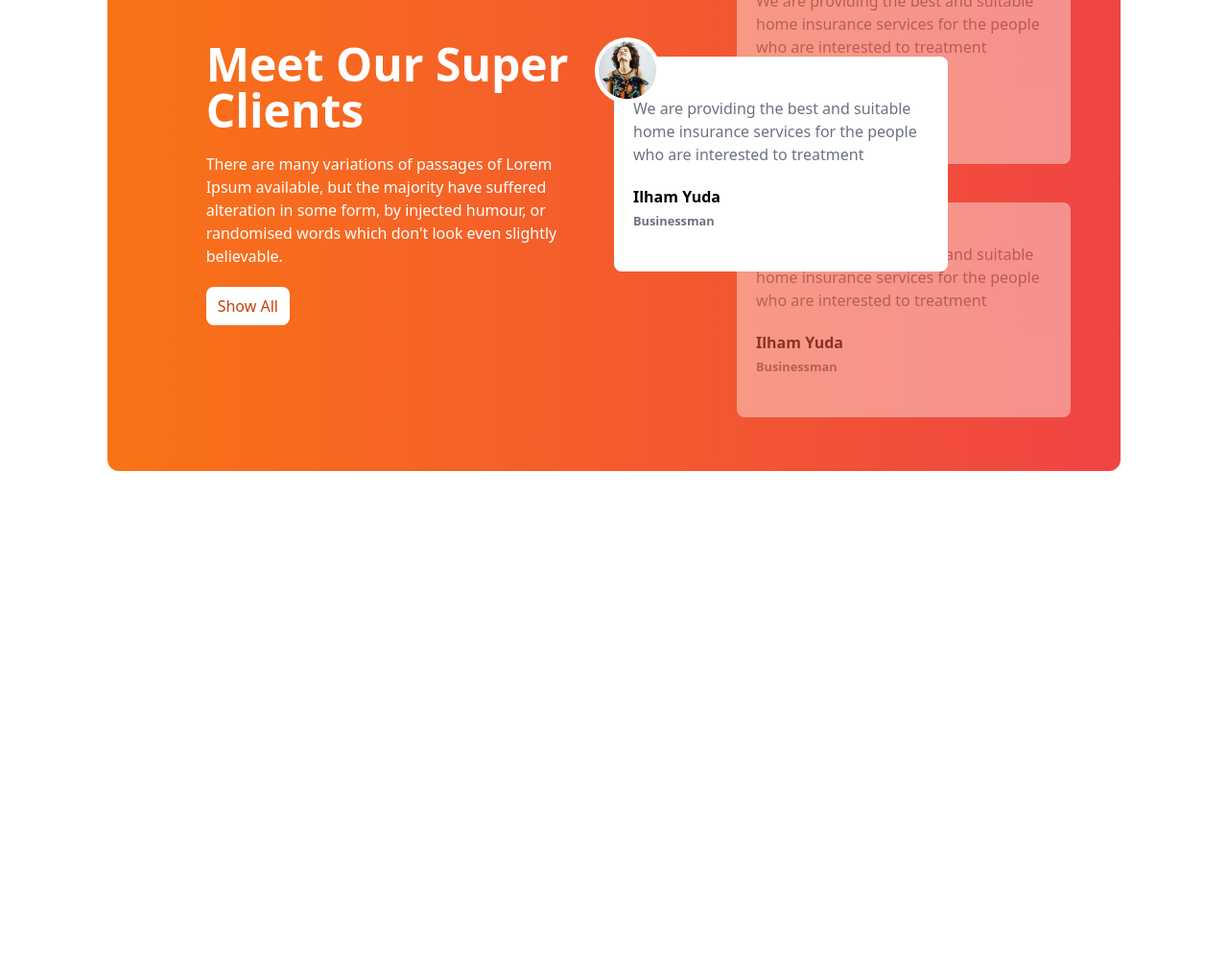
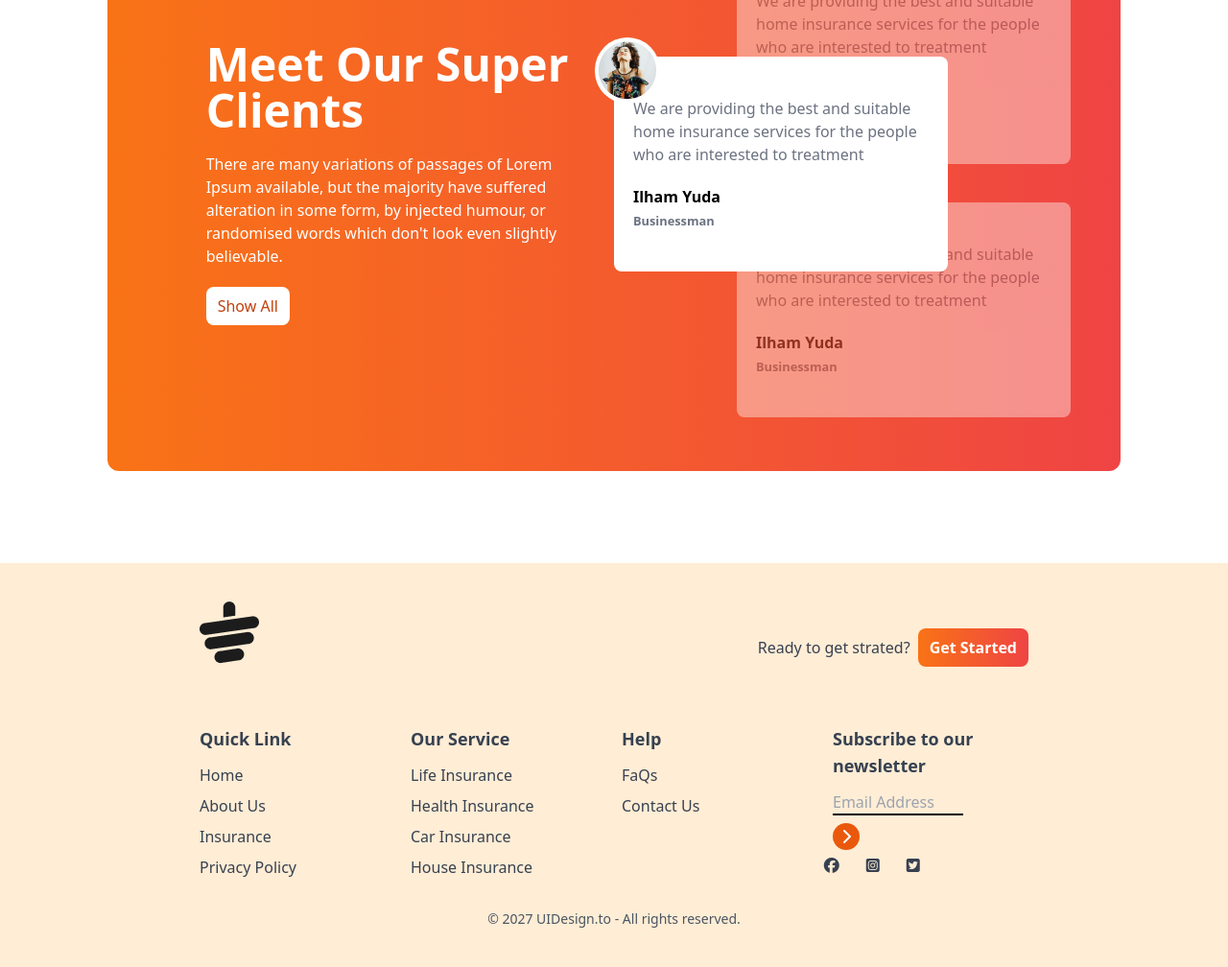
Before and after one commit to SajidMahmud077/tea-house-resources-using-tailwind, a plain HTML site: page index.html in a window 1280 px wide. Shown: the part 1941-2949 px from the top of the page at 96% size. Before the commit the page ends 2528 px from the top, so only its background shows below. Drawn offline with nearby package versions, Linux system fonts and the light colour scheme.

Commit message:
footer section done

```diff
--- a/index.html
+++ b/index.html
@@ -190,7 +190,87 @@
                   </div>
               </div>
             </section>
+            <!-- news section -->
+
+
       </main>
+        <!-- footer section -->
+          <footer class="bg-orange-100  text-gray-700 py-10 px-4 md:px-16">
+            <div class="w-9/12 mx-auto">
+              <!-- logo -->
+                <div class="mb-8 flex justify-between">
+                  <img class="mb-8" src="./images/cup.png" alt="">
+                    <div class="flex items-center gap-2">
+                      <h4>Ready to get strated?</h4>
+                      <button class="bg-gradient-to-r from-orange-500 to-red-500 py-2 px-3 rounded-lg text-white font-bold ">Get Started</button>
+                    </div>
+                </div>
+                <!-- links -->
+                  <div class="grid grid-cols-1 md:grid-cols-2 lg:grid-cols-4 gap-4">
+
+                  <!-- first column -->
+                    <div>
+                    <h3 class="font-semibold text-lg mb-3">Quick Link</h3>
+                    <ul class="space-y-2">
+                      <li><a class="hover:text-orange-600" href="#">Home</a></li>
+                      <li><a class="hover:text-orange-600" href="#">About Us</a></li>
+                      <li><a class="hover:text-orange-600" href="#">Insurance</a></li>
+                      <li><a class="hover:text-orange-600" href="#">Privacy Policy</a></li>
+                    </ul>
+                    </div>
+                    <!-- second column -->
+                    <div>
+                    <h3 class="font-semibold text-lg mb-3">Our Service</h3>
+                    <ul class="space-y-2">
+                      <li>
+                        <a class="hover:text-orange-600" href="#">Life Insurance</a>
+                      </li>
+                      <li>
+                        <a class="hover:text-orange-600" href="#">Health Insurance</a>
+                      </li>
+                      <li>
+                        <a class="hover:text-orange-600" href="#"> Car Insurance</a>
+                      </li>
+                      <li>
+                        <a class="hover:text-orange-600" href="#">House Insurance</a>
+                      </li>
+                    </ul>
+                    </div>
+                    <!-- third column -->
+                    <div>
+                    <h3 class="font-semibold text-lg mb-3">Help</h3>
+                    <ul class="space-y-2">
+                      <li>
+                        <a class="hover:text-orange-600" href="#">FaQs</a>
+                      </li>
+                      <li>
+                        <a class="hover:text-orange-600" href="#">Contact Us</a>
+                      </li>
+                    </ul>
+                  </div>
+                    <!-- fourth column -->
+                      <div class="">
+                      <h3 class="font-semibold text-lg mb-3">Subscribe to our newsletter</h3>
+                      <div class="flex flex-col space-y-2">
+                        <input placeholder="Email Address" type="text"
+                          class="bg-transparent border-b-2 border-black w-4/6">
+                        <i class="fa-solid fa-chevron-right w-7 h-7 bg-orange-600 inline-flex rounded-full text-white justify-center items-center">
+                        </i>
+                        <div class="flex justify-center gap-7 w-2/5 mb-2 mt-8">
+                          <i class="fa-brands fa-facebook"></i>
+                          <i class="fa-brands fa-square-instagram"></i>
+                          <i class="fa-brands fa-square-twitter"></i>
+
+                        </div>
+                      </div>
+                      </div>
+                </div>
+                  <div class="text-center pt-4 mt-4 ">
+                    <p class="text-sm text-gray-600">© 2027 UIDesign.to - All rights reserved.</p>
+                  </div>
+                </div>
+            </div>
+          </footer>
 
 
 
```
